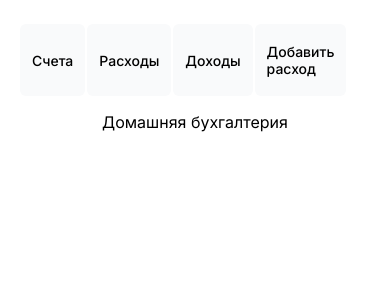
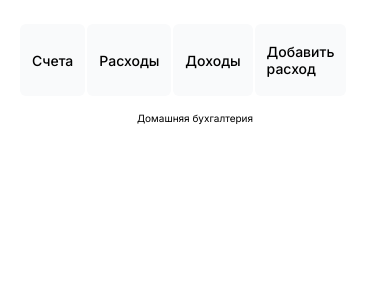
Before and after one commit to shakhuraEvgeniy/buh_front_next, a Next.js app: page / in a window 390 px wide. Shown: the top 300 px of the page. Built offline with nearby package versions, Linux system fonts and the light colour scheme; a web font is replaced by a local one.

Commit message:
change font

```diff
--- a/app/ui/main.module.css
+++ b/app/ui/main.module.css
@@ -11,5 +11,6 @@
 @media (max-width: 768px) {
   .main {
     flex-direction: column;
+    font-size: 10px;
   }
 }
--- a/app/utils/constants.jsx
+++ b/app/utils/constants.jsx
@@ -1,2 +1,2 @@
-//export const MAIN_URL = "http://192.168.1.99:3000";
-export const MAIN_URL = "http://127.0.0.1:3001";
+export const MAIN_URL = "http://192.168.1.99:3000";
+// export const MAIN_URL = "http://127.0.0.1:3001";
```
